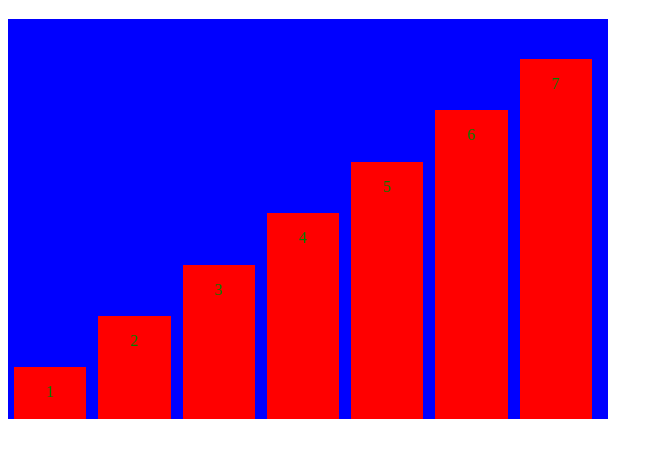
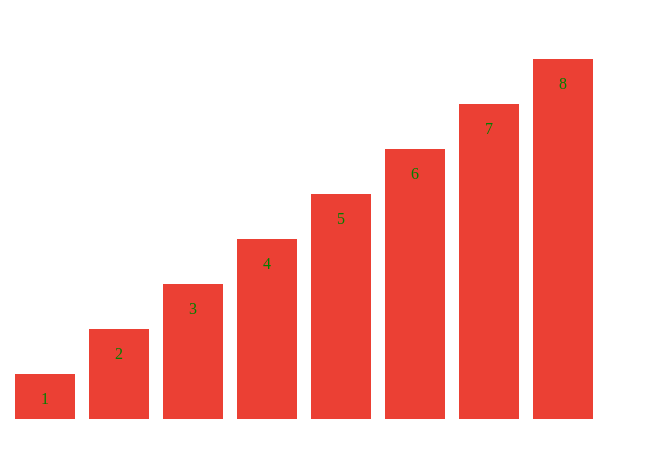
Before and after one commit to sophdubs/bar-chart-project, a website: page index.html in a window 1280 px wide. Shown: the part 61-518 px from the top of the page, without its empty margins (0-663 px from the left). Drawn offline with nearby package versions, Linux system fonts and the light colour scheme.

Commit message:
Bar colour can be customized by passing in HEX colour value in to options object

```diff
--- a/index.js
+++ b/index.js
@@ -17,17 +17,21 @@ const drawBarChart = function(data, options, element){
 
   // Setting width of bars based on data inputs
   const numBars = data.length;
-  const barMargin = Math.floor(Number(options.width) / numBars) * 0.15;
+  const barMargin = Math.floor(Number(options.width) / numBars) * 0.20;
   const barWidth = Math.floor(Number(options.width) / numBars) - barMargin;
   root.style.setProperty('--barWidth', `${barWidth}px`);
   root.style.setProperty('--barMargin', `${Math.floor(barMargin / 2)}px`);
+
+  // Set colour of bars based on passed in options
+  root.style.setProperty('--barColour', options.barColour)
 };
 
-const chartData = [1, 2, 3, 4, 5, 6, 7];
+const chartData = [1, 2, 3, 4, 5, 6, 7, 8];
 const chartOptions = {
   height: '400',
   width: '600',
-  valuePos: 'top'
+  valuePos: 'top',
+  barColour: '#eb4034'
 };
 const chartElement = $(".bar-chart");
 
--- a/styles.css
+++ b/styles.css
@@ -3,16 +3,14 @@
   --width: 0px;
   --barWidth: 20px;
   --barMargin: 20px;
-  --numRows: 1;
+  --barColour: darkgrey;
 }
 
 
 .bar-chart {
-  background: blue;
+  /* background: blue; */
   width: var(--width);
   height: var(--height);
-  display: table-cell;
-  vertical-align: bottom;
 }
 
 .bar-list {
@@ -37,7 +35,7 @@
 li {
   position: relative;
   width: var(--barWidth);
-  background: red;
+  background: var(--barColour);
   float: left;
   margin: 0 var(--barMargin);
   align-self: flex-end;
```
